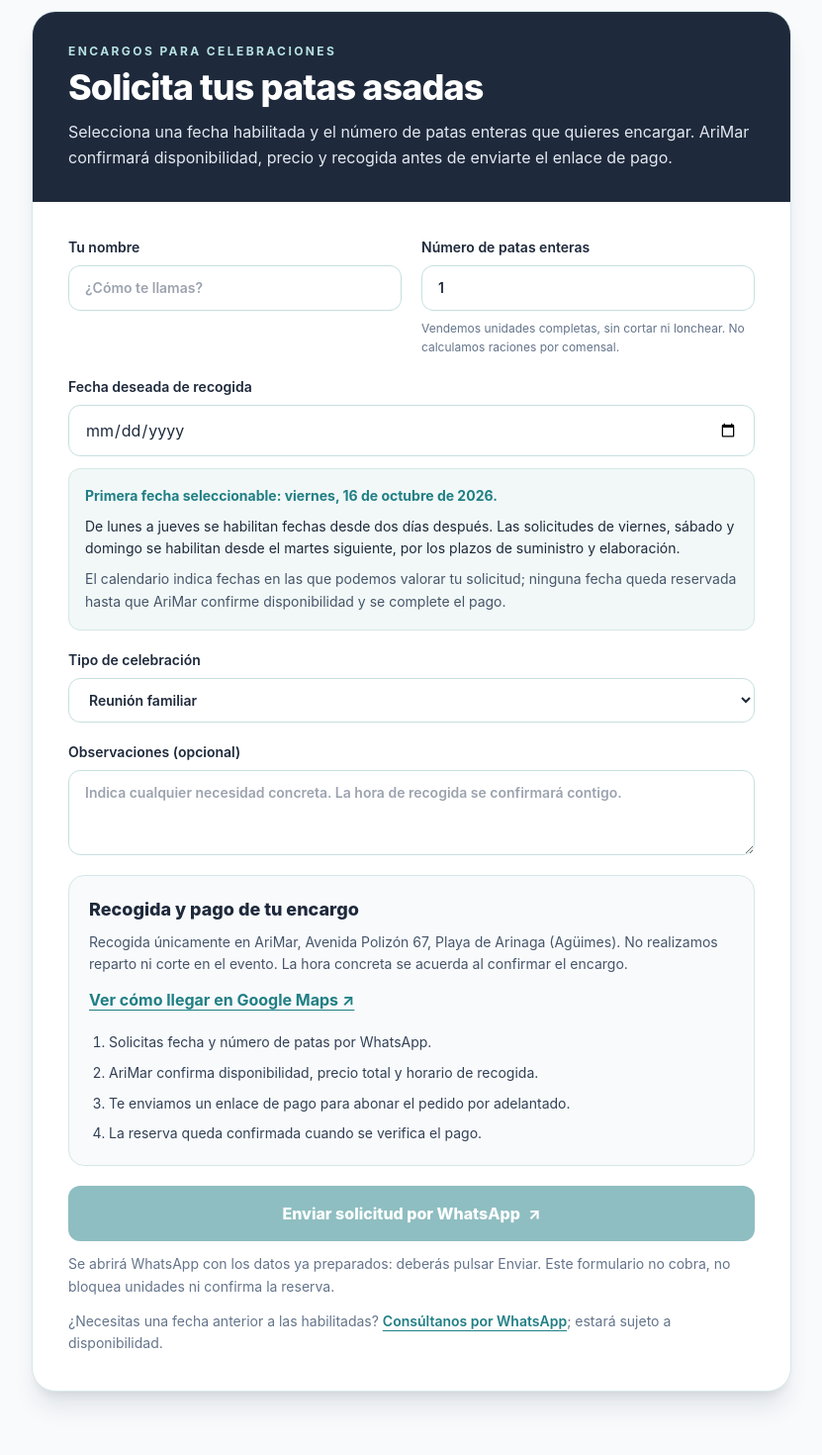
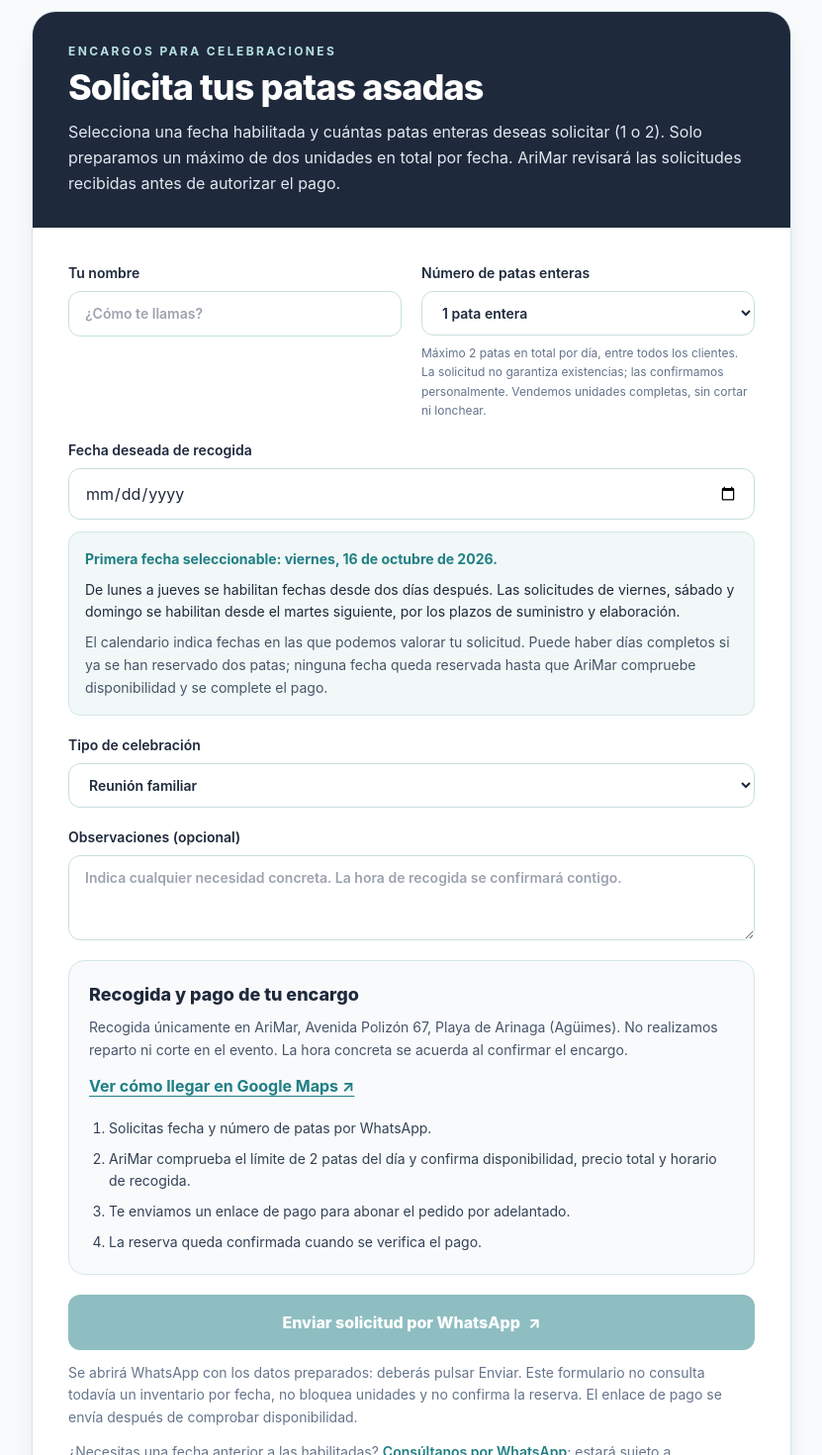
Before and after one commit to talaverilla85/ArimarWeb, a Next.js app: page /pata-asada-gran-canaria in a window 1280 px wide. Shown: the part 4080-5550 px from the top of the page at 99% size, without its empty margins (224-1055 px from the left). Built offline with nearby package versions, Linux system fonts and the light colour scheme.

Commit message:
Limit pata requests to 1-2 whole units pending real date-specific stock check

```diff
--- a/app/pata-asada-gran-canaria/SolicitarPata.tsx
+++ b/app/pata-asada-gran-canaria/SolicitarPata.tsx
@@ -58,7 +58,7 @@ export default function SolicitarPata() {
   const primerDia = primeraFechaRecogida(hoy)
   const diaValido = !!fecha && fecha >= primerDia
   const unidadesNumero = Number(unidades)
-  const unidadesValidas = Number.isSafeInteger(unidadesNumero) && unidadesNumero >= 1
+  const unidadesValidas = Number.isSafeInteger(unidadesNumero) && unidadesNumero >= 1 && unidadesNumero <= 2
 
   function enviar(e: FormEvent<HTMLFormElement>) {
     e.preventDefault()
@@ -74,7 +74,7 @@ export default function SolicitarPata() {
       'Hola, AriMar. Quisiera solicitar disponibilidad de pata asada canaria por encargo.',
       '',
       'Nombre: ' + nombre.trim(),
-      'Unidades de pata entera (sin cortar): ' + unidadesNumero,
+      'Unidades solicitadas (máximo 2 por fecha, sujeto a disponibilidad): ' + unidadesNumero,
       'Fecha deseada de recogida: ' + fecha,
       'Ocasión: ' + ocasion,
       'Observaciones: ' + (comentarios.trim() || 'Sin observaciones'),
@@ -93,7 +93,7 @@ export default function SolicitarPata() {
       <div className="bg-[#1E293B] px-6 py-8 text-white md:px-9">
         <p className="mb-2 text-xs font-bold uppercase tracking-[0.2em] text-[#B7E1E1]">Encargos para celebraciones</p>
         <h2 className="text-3xl font-extrabold tracking-tight md:text-4xl">Solicita tus patas asadas</h2>
-        <p className="mt-3 leading-relaxed text-slate-200">Selecciona una fecha habilitada y el número de patas enteras que quieres encargar. AriMar confirmará disponibilidad, precio y recogida antes de enviarte el enlace de pago.</p>
+        <p className="mt-3 leading-relaxed text-slate-200">Selecciona una fecha habilitada y cuántas patas enteras deseas solicitar (1 o 2). Solo preparamos un máximo de dos unidades en total por fecha. AriMar revisará las solicitudes recibidas antes de autorizar el pago.</p>
       </div>
 
       <form onSubmit={enviar} className="grid gap-5 p-6 md:grid-cols-2 md:p-9">
@@ -103,8 +103,8 @@ export default function SolicitarPata() {
         </label>
         <label className="text-sm font-semibold text-[#1E293B]">
           Número de patas enteras
-          <input className={field} required type="number" inputMode="numeric" min={1} step={1} value={unidades} onChange={(e) => setUnidades(e.target.value)} />
-          <span className="mt-2 block text-xs font-normal leading-relaxed text-slate-500">Vendemos unidades completas, sin cortar ni lonchear. No calculamos raciones por comensal.</span>
+          <select className={field} required value={unidades} onChange={(e) => setUnidades(e.target.value)}><option value="1">1 pata entera</option><option value="2">2 patas enteras</option></select>
+          <span className="mt-2 block text-xs font-normal leading-relaxed text-slate-500">Máximo 2 patas en total por día, entre todos los clientes. La solicitud no garantiza existencias; las confirmamos personalmente. Vendemos unidades completas, sin cortar ni lonchear.</span>
         </label>
 
         <div className="md:col-span-2">
@@ -127,7 +127,7 @@ export default function SolicitarPata() {
           <div id="pata-fecha-ayuda" className="mt-3 rounded-xl border border-[#D5E7E7] bg-[#F1F8F7] p-4 text-sm leading-relaxed text-[#1E293B]">
             <p className="font-bold text-[#207F85]">Primera fecha seleccionable: {fechaLegible(primerDia)}.</p>
             <p className="mt-2">De lunes a jueves se habilitan fechas desde dos días después. Las solicitudes de viernes, sábado y domingo se habilitan desde el martes siguiente, por los plazos de suministro y elaboración.</p>
-            <p className="mt-2 text-slate-600">El calendario indica fechas en las que podemos valorar tu solicitud; ninguna fecha queda reservada hasta que AriMar confirme disponibilidad y se complete el pago.</p>
+            <p className="mt-2 text-slate-600">El calendario indica fechas en las que podemos valorar tu solicitud. Puede haber días completos si ya se han reservado dos patas; ninguna fecha queda reservada hasta que AriMar compruebe disponibilidad y se complete el pago.</p>
           </div>
           {errorFecha && <p className="mt-2 text-sm font-semibold text-red-700" role="alert">{errorFecha}</p>}
         </div>
@@ -154,7 +154,7 @@ export default function SolicitarPata() {
           <a href={siteConfig.mapsUrl} target="_blank" rel="noopener noreferrer" className="mt-3 inline-flex font-bold text-[#207F85] underline underline-offset-4">Ver cómo llegar en Google Maps ↗</a>
           <ol className="mt-5 list-decimal space-y-2 pl-5 text-sm leading-relaxed text-slate-700">
             <li>Solicitas fecha y número de patas por WhatsApp.</li>
-            <li>AriMar confirma disponibilidad, precio total y horario de recogida.</li>
+            <li>AriMar comprueba el límite de 2 patas del día y confirma disponibilidad, precio total y horario de recogida.</li>
             <li>Te enviamos un enlace de pago para abonar el pedido por adelantado.</li>
             <li>La reserva queda confirmada cuando se verifica el pago.</li>
           </ol>
@@ -164,7 +164,7 @@ export default function SolicitarPata() {
           <button type="submit" disabled={!diaValido || !unidadesValidas} className="flex w-full items-center justify-center gap-2 rounded-xl bg-[#207F85] px-6 py-4 text-base font-extrabold text-white transition hover:bg-[#18686D] disabled:cursor-not-allowed disabled:opacity-50 focus-visible:outline focus-visible:outline-2 focus-visible:outline-offset-2 focus-visible:outline-[#207F85]">
             Enviar solicitud por WhatsApp <span aria-hidden="true">↗</span>
           </button>
-          <p className="mt-3 text-sm leading-relaxed text-slate-500">Se abrirá WhatsApp con los datos ya preparados: deberás pulsar Enviar. Este formulario no cobra, no bloquea unidades ni confirma la reserva.</p>
+          <p className="mt-3 text-sm leading-relaxed text-slate-500">Se abrirá WhatsApp con los datos preparados: deberás pulsar Enviar. Este formulario no consulta todavía un inventario por fecha, no bloquea unidades y no confirma la reserva. El enlace de pago se envía después de comprobar disponibilidad.</p>
           <p className="mt-3 text-sm leading-relaxed text-slate-500">¿Necesitas una fecha anterior a las habilitadas? <a href={getWhatsAppUrl('Hola, AriMar. Quisiera consultar si excepcionalmente podéis preparar un encargo urgente de pata asada.')} target="_blank" rel="noopener noreferrer" className="font-semibold text-[#207F85] underline underline-offset-4">Consúltanos por WhatsApp</a>; estará sujeto a disponibilidad.</p>
         </div>
       </form>
```
